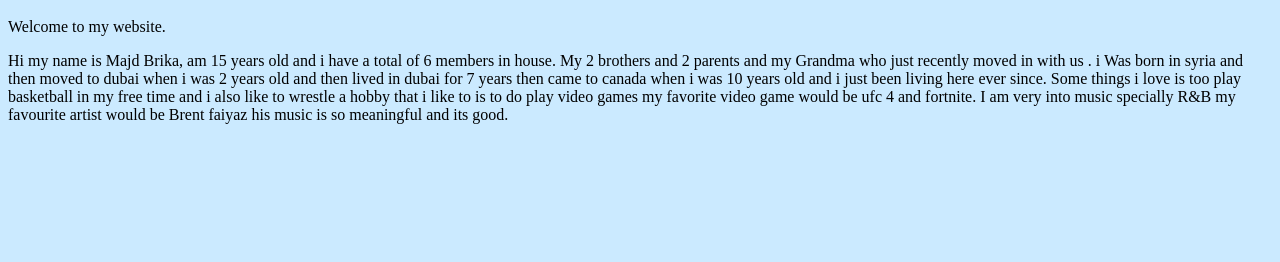
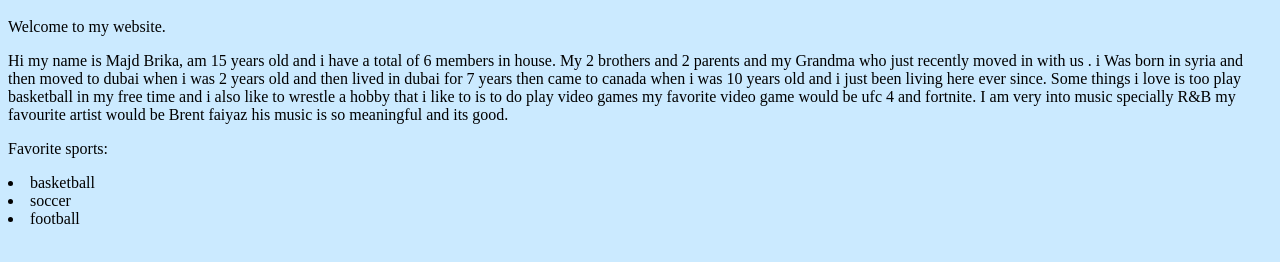
Before and after one commit to ics-ASH/portfolio-websites-majdbrika, a plain HTML site: page index.html in a window 1280 px wide. Shown: the part 48-310 px from the top of the page. Drawn offline with Linux system fonts and the light colour scheme.

Commit message:
bullet point

```diff
--- a/index.html
+++ b/index.html
@@ -6,3 +6,7 @@
   <title>Majd's website</title>
   <body>Some things i love is too play basketball in my free time and i also like to wrestle a hobby that i like to is to do play video games my favorite video game would be ufc 4 and fortnite. I am very into music specially R&B my favourite artist would be Brent faiyaz his music is so meaningful and its good.
   </body>
+  <p>Favorite sports:</p>
+  <li>basketball</li>
+  <li>soccer</li>
+  <li>football</li>
```
